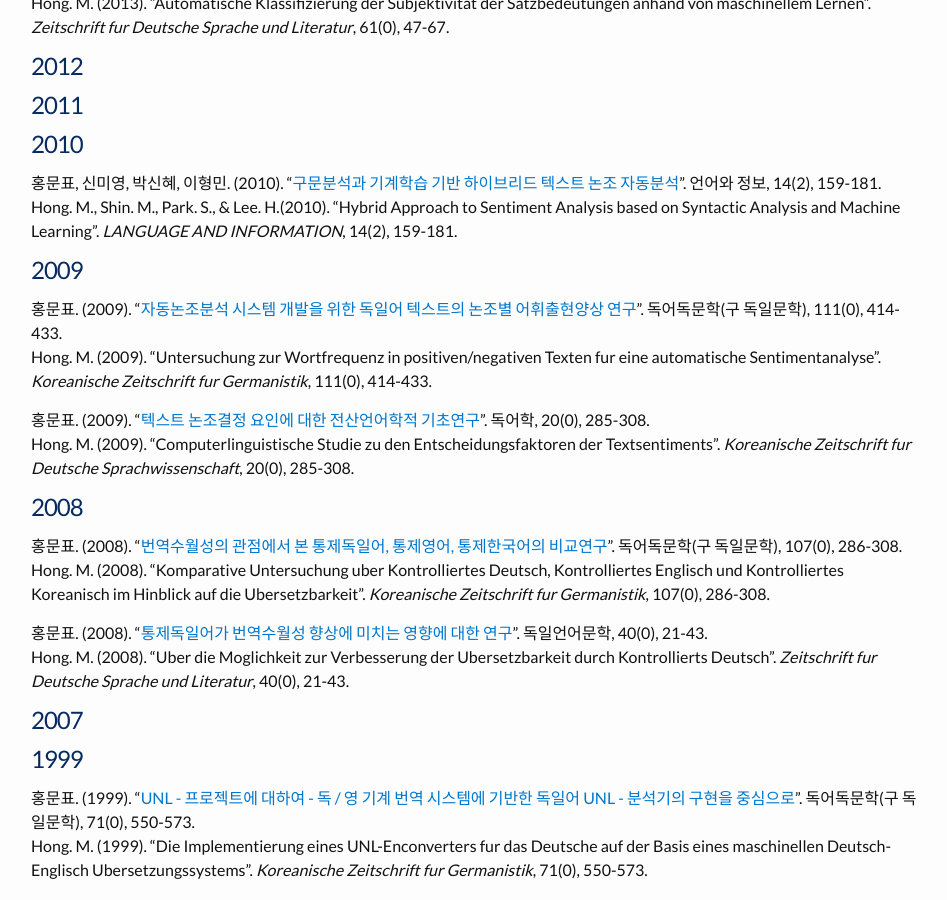
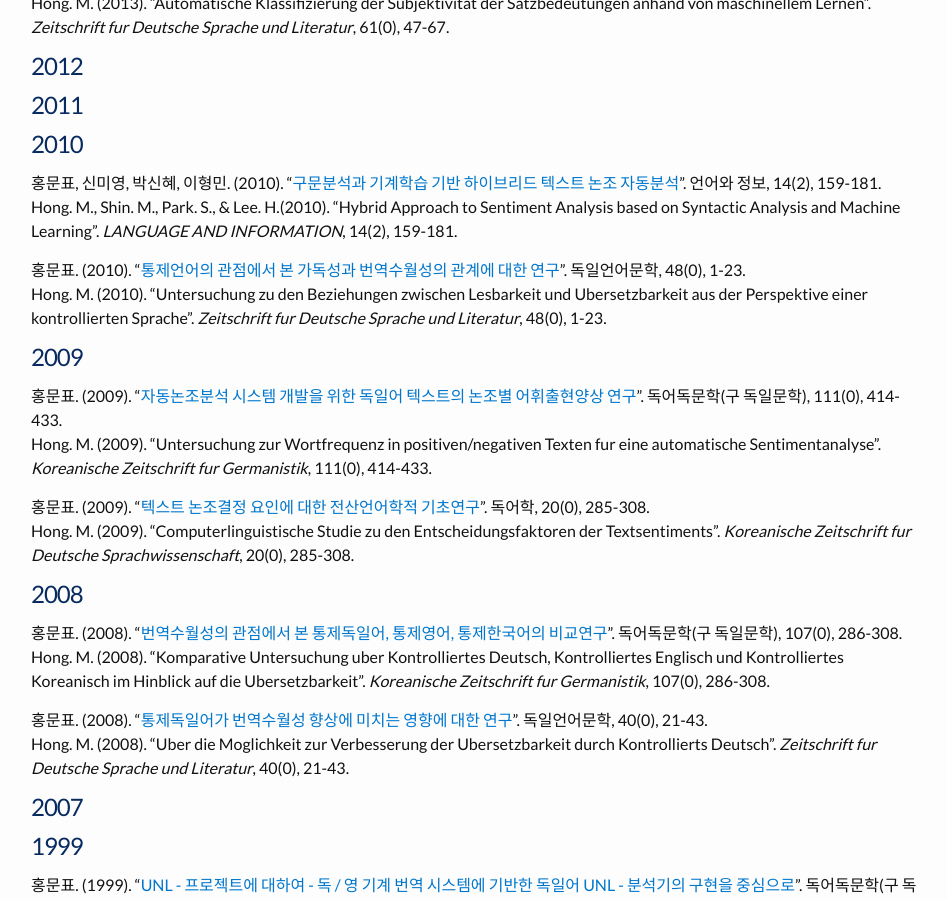
Before and after one commit to skkhmp/skkhmp.github.io, a Jekyll site: the page built from publications.md, in a window 1280 px wide and 900 px high, scrolled down 1430 px. Shown: the whole window, without its empty margins (164-1111 px from the left). Built offline with Jekyll 4.4.1, drawn with Linux system fonts in a browser that asks for light colours; some web fonts are replaced.

Commit message:
Update publications.md

```diff
--- a/publications.md
+++ b/publications.md
@@ -52,6 +52,9 @@ Hong. M. (2013). "Automatische Klassifizierung der Subjektivitat der Satzbedeutu
 홍문표, 신미영, 박신혜, 이형민. (2010). "[구문분석과 기계학습 기반 하이브리드 텍스트 논조 자동분석](/papers/구문분석과 기계학습 기반 하이브리드 텍스트 논조 자동분석.pdf)". 언어와 정보, 14(2), 159-181.<br/>
 Hong. M., Shin. M., Park. S., & Lee. H.(2010). "Hybrid Approach to Sentiment Analysis based on Syntactic Analysis and Machine Learning". *LANGUAGE AND INFORMATION*, 14(2), 159-181.
 
+홍문표. (2010). "[통제언어의 관점에서 본 가독성과 번역수월성의 관계에 대한 연구](/papers/통제언어의 관점에서 본 가독성과 번역수월성의 관계에 대한 연구.pdf)". 독일언어문학, 48(0), 1-23. <br/>
+Hong. M. (2010). "Untersuchung zu den Beziehungen zwischen Lesbarkeit und Ubersetzbarkeit aus der Perspektive einer kontrollierten Sprache". *Zeitschrift fur Deutsche Sprache und Literatur*, 48(0), 1-23.
+
 # 2009
 홍문표. (2009). "[자동논조분석 시스템 개발을 위한 독일어 텍스트의 논조별 어휘출현양상 연구](/papers/자동논조분석 시스템 개발을 위한 독일어 텍스트의 논조별 어휘출현양상 연구.pdf)". 독어독문학(구 독일문학), 111(0), 414-433.<br/>
 Hong. M. (2009). "Untersuchung zur Wortfrequenz in positiven/negativen Texten fur eine automatische Sentimentanalyse". *Koreanische Zeitschrift fur Germanistik*, 111(0), 414-433.
```
